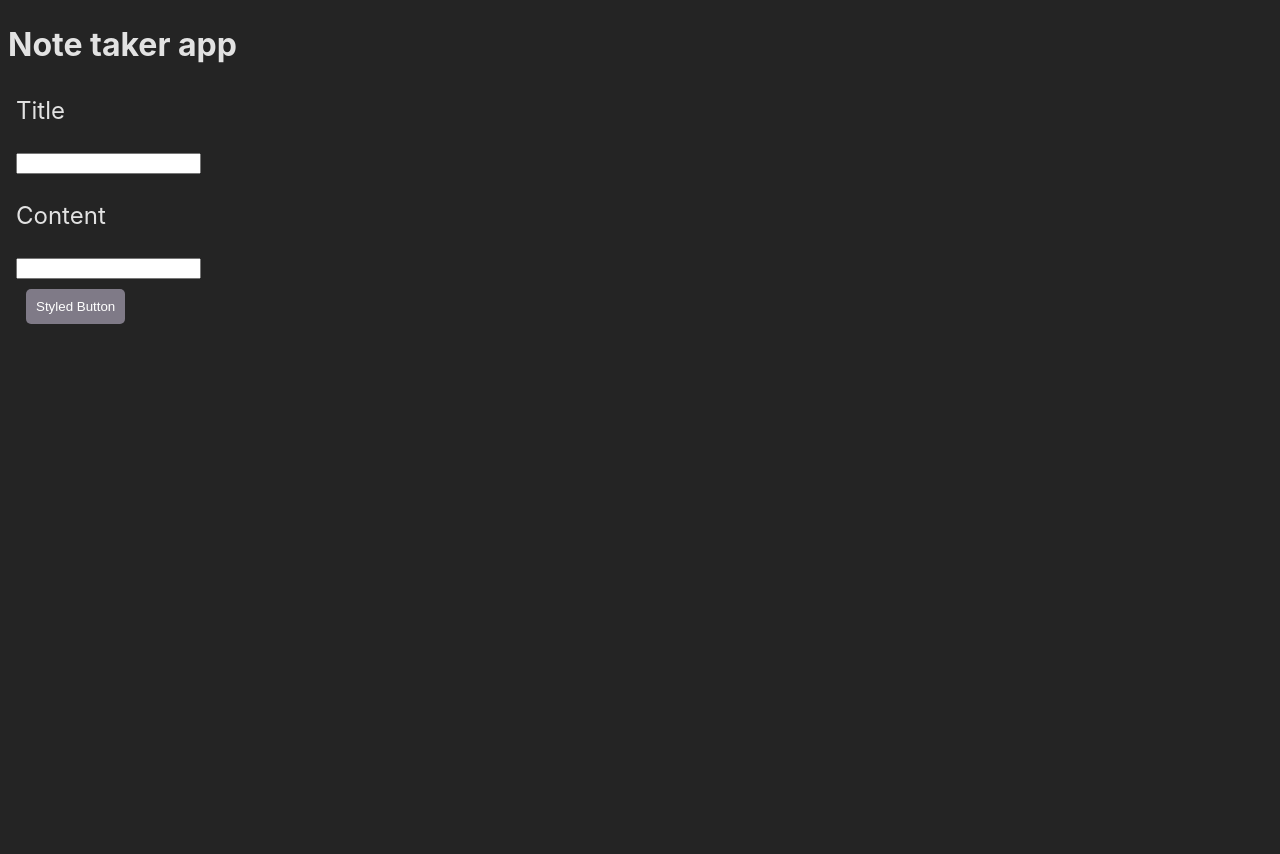
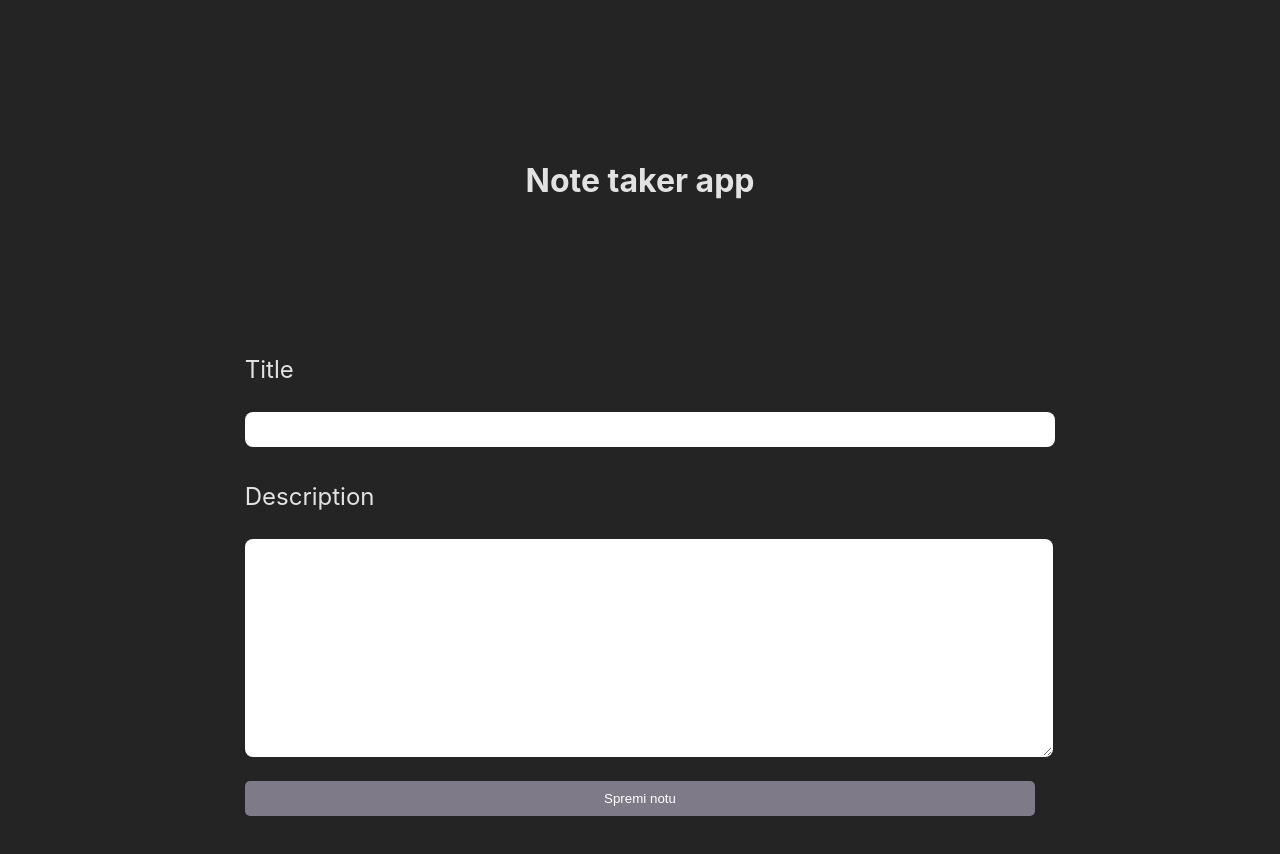
Before and after one commit to DavorStajcer/react_assignement_one, a React (Vite) app in the folder frontend/: page / in a window 1280 px wide. Shown: the top 854 px of the page. Before the commit the page ends 800 px from the top, so only its background shows below. Built offline with nearby package versions, Linux system fonts and the light colour scheme.

Commit message:
Styled a bit

```diff
--- a/frontend/src/App.css
+++ b/frontend/src/App.css
@@ -1,38 +1,64 @@
-.text {
+.text-title,
+.text-description {
   display: block;
   font-size: 1.5em;
 }
 
-.input-field {
-  display: block;
+.text-description {
+  margin-top: 32px;
 }
 
-body {
-  width: 60%;
+.input-title,
+.input-description {
+  display: block;
+  width: 100%;
+  border-radius: 8px;
+  border-color: transparent;
+  margin-top: 12px;
+  padding: 8px;
 }
 
-.page-padding-div {
-  width: 20%;
+.input-description {
+  height: 200px;
+}
+body {
+  padding: 10%;
+}
+
+title {
+  display: inline-block;
+}
+
+header {
+  display: block;
+  text-align: center;
+  width: 100%;
 }
 
 .note-button {
   display: block;
-  margin: 10px;
+  margin-top: 24px;
   padding: 10px;
   background-color: #8833ff;
   color: white;
   border: none;
   border-radius: 5px;
   cursor: pointer;
+  width: 100%;
 }
 
 .note-button:disabled {
-  display: block;
-  margin: 10px;
-  padding: 10px;
   background-color: #7f7a87;
-  color: white;
-  border: none;
-  border-radius: 5px;
-  cursor: pointer;
 }
+
+.note-list {
+  margin-top: 0px;
+  border-radius: 12px;
+  border-color: violet;
+}
+
+.note-item {
+  border-radius: 12px;
+  border-color: violet;
+  margin-top: 12px;
+}
--- a/frontend/src/App.tsx
+++ b/frontend/src/App.tsx
@@ -14,13 +14,13 @@ function App() {
   return (
     <>
       <header>
-        <h1 className="page-title">Note taker app</h1>
+        <h1 className="title">Note taker app</h1>
       </header>
       <body>
         <div>
-          <p className="text">Title</p>
+          <p className="text-title">Title</p>
           <input
-            className="input-field"
+            className="input-title"
             type="text"
             onChange={(e) =>
               setNote({
@@ -29,10 +29,9 @@ function App() {
               })
             }
           />
-          <p className="text">Content</p>
-          <input
-            className="input-field"
-            type="text"
+          <p className="text-description">Description</p>
+          <textarea
+            className="input-description"
             onChange={(e) =>
               setNote({
                 ...note,
@@ -45,17 +44,19 @@ function App() {
             onClick={(_) => setNotes([...allNotes, note])}
             disabled={!isButtonEnabled}
           >
-            Styled Button
+            Spremi notu
           </button>
 
+          <div className="note-list">
             {allNotes.map((note, index) => {
               return (
-              <div key={index}>
+                <div key={index} className="note-item">
                   <p>{note.title}</p>
                   <p>{note.content}</p>
                 </div>
               );
             })}
+          </div>
         </div>
       </body>
     </>
```
Lines whose indentation alone changed are shown as unchanged.
